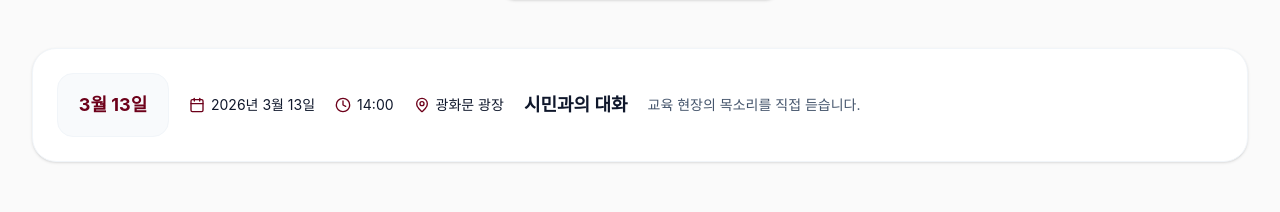
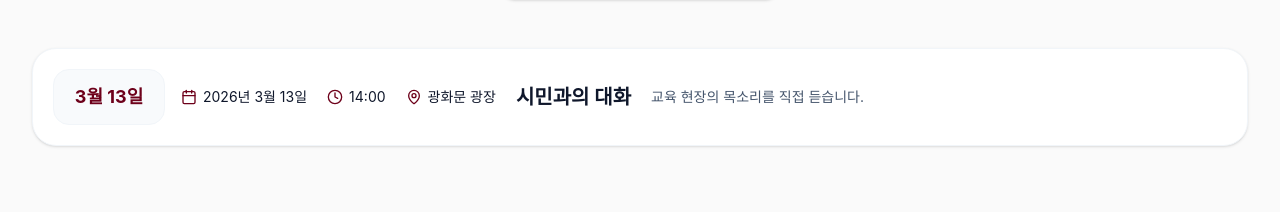
Before and after one commit to incheon6455-crypto/leehj_edu, a React (Vite) app: page /events in a window 1280 px wide. Shown: the part 402-614 px from the top of the page. Built offline with nearby package versions, Linux system fonts and the light colour scheme; no server answers; the database is empty.

Commit message:
eventfix

```diff
--- a/src/pages/Events.tsx
+++ b/src/pages/Events.tsx
@@ -116,9 +116,9 @@ export default function Events() {
               initial={{ opacity: 0, x: -20 }}
               animate={{ opacity: 1, x: 0 }}
               transition={{ delay: i * 0.05 }}
-              className="bg-white p-6 rounded-3xl border border-slate-100 shadow-sm flex flex-col md:flex-row gap-5 items-center hover:shadow-md transition-all"
+              className="bg-white p-5 rounded-3xl border border-slate-100 shadow-sm flex flex-col md:flex-row gap-4 items-center hover:shadow-md transition-all"
             >
-              <div className="w-full md:w-28 h-16 bg-slate-50 rounded-2xl flex items-center justify-center border border-slate-100 shrink-0">
+              <div className="w-full md:w-28 h-14 bg-slate-50 rounded-2xl flex items-center justify-center border border-slate-100 shrink-0">
                 <span className="text-burgundy font-bold text-lg">
                   {new Date(event.date).getMonth() + 1}월 {new Date(event.date).getDate()}일
                 </span>
@@ -129,7 +129,7 @@ export default function Events() {
                   <span className="flex items-center gap-1.5"><Calendar size={16} className="text-burgundy" /> {formatDate(event.date)}</span>
                   <span className="flex items-center gap-1.5"><Clock size={16} className="text-burgundy" /> 14:00</span>
                   <span className="flex items-center gap-1.5"><MapPin size={16} className="text-burgundy" /> {event.location}</span>
-                  <span className="text-lg font-bold text-slate-900">{event.title}</span>
+                  <span className="text-xl font-bold text-slate-900">{event.title}</span>
                   <span className="text-slate-600">{event.description}</span>
                 </div>
               </div>
```
